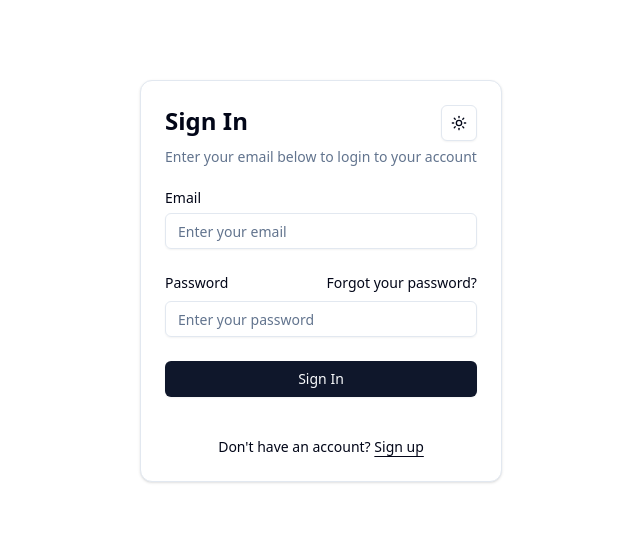
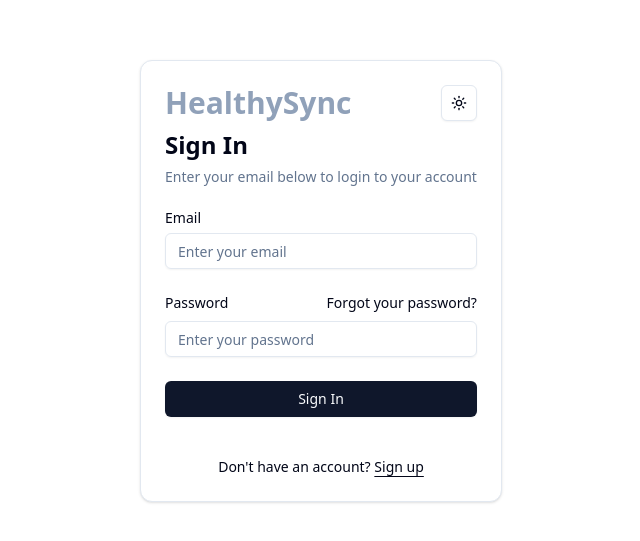
Before and after one commit to sofineo/FSWD-capstone-project, a React (Vite) app in the folder frontend/: page / in a window 1280 px wide. Shown: the part 151-692 px from the top of the page, without its empty margins (319-959 px from the left). Built offline with nearby package versions, Linux system fonts and the light colour scheme.

Commit message:
Add app name

```diff
--- a/frontend/src/app/Home/page.tsx
+++ b/frontend/src/app/Home/page.tsx
@@ -28,6 +28,7 @@ export function Dashboard() {
     <SidebarProvider>
       <AppSidebar user={user} setSelectedDate={setSelectedDate} />
       <SidebarInset>
+        <h1 className="sm:block md:hidden text-2xl pt-2 px-4 text-slate-400">HeathySync</h1>
         <header className="bg-white sticky top-0 flex h-16 shrink-0 items-center justify-between gap-2 border-b px-4 dark:bg-slate-950">
           <div className="flex items-center">
             <SidebarTrigger className="-ml-1" />
--- a/frontend/src/app/signIn/page.tsx
+++ b/frontend/src/app/signIn/page.tsx
@@ -5,7 +5,7 @@ import { SignInForm } from "@/components/sign-in-form";
 export function SignIn() {
   return (
     <div className="flex min-h-svh w-full items-center justify-center p-6 md:p-10">
-      <div className="w-full max-w-sm">
+      <div className="w-full max-w-sm md:max-w-3xl">
         <SignInForm />
       </div>
     </div>
--- a/frontend/src/components/app-sidebar.tsx
+++ b/frontend/src/components/app-sidebar.tsx
@@ -46,6 +46,7 @@ export function AppSidebar({
 
   return (
     <Sidebar {...props}>
+      <h1 className="text-2xl pt-2 px-4 text-slate-400">HeathySync</h1>
       <SidebarHeader className="border-sidebar-border h-16 border-b">
         <NavUser user={data} refetchUser={refetchUser} />
       </SidebarHeader>
--- a/frontend/src/components/sign-in-form.tsx
+++ b/frontend/src/components/sign-in-form.tsx
@@ -57,9 +57,12 @@ export function SignInForm({
       <div className={cn("flex flex-col gap-6", className)} {...props}>
         <Card>
           <CardHeader>
-            <CardTitle className="text-2xl flex justify-between">
-              Sign In
-              <ModeToggle />
+            <CardTitle>
+              <div className="flex justify-between">
+              <h1 className="text-3xl mb-2 text-slate-400">HealthySync</h1>
+                <ModeToggle />
+              </div>
+                <h2 className="text-2xl ">Sign In</h2>
             </CardTitle>
             <CardDescription>
               Enter your email below to login to your account
--- a/frontend/src/components/sign-up-form.tsx
+++ b/frontend/src/components/sign-up-form.tsx
@@ -109,9 +109,12 @@ export function SignUpForm({
     <div className={cn("flex flex-col gap-6", className)} {...props}>
       <Card>
         <CardHeader>
-          <CardTitle className="text-2xl flex justify-between">
-            Sign Up
-            <ModeToggle />
+          <CardTitle>
+            <div className="flex justify-between">
+              <h1 className="text-3xl mb-2 text-slate-400">HealthySync</h1>
+              <ModeToggle />
+            </div>
+            <h2 className="text-2xl ">Sign Up</h2>
           </CardTitle>
           <CardDescription>
             Enter your info below to create your account
```
Also changed, not shown: 1 other file (tests, documents, lock files or other folders).
